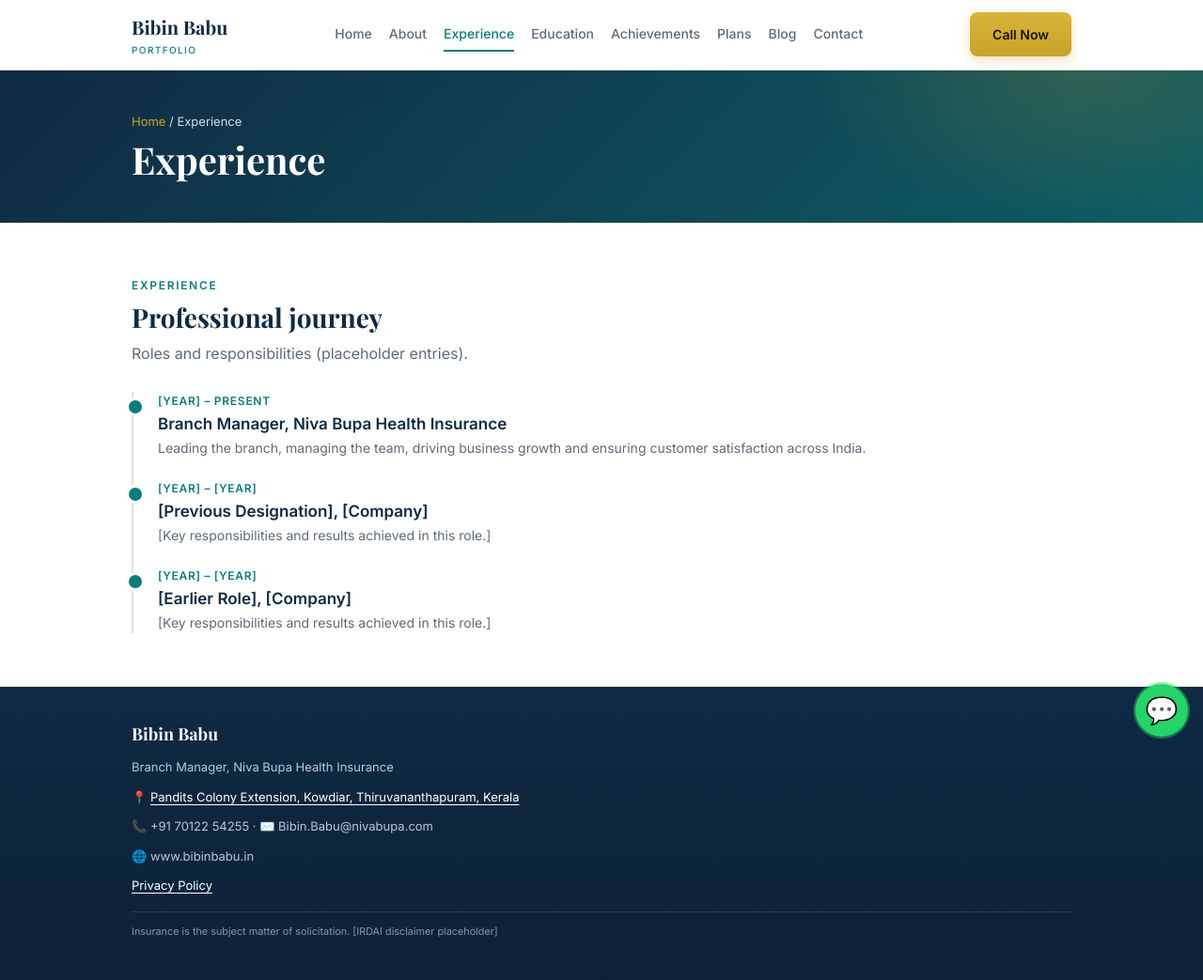
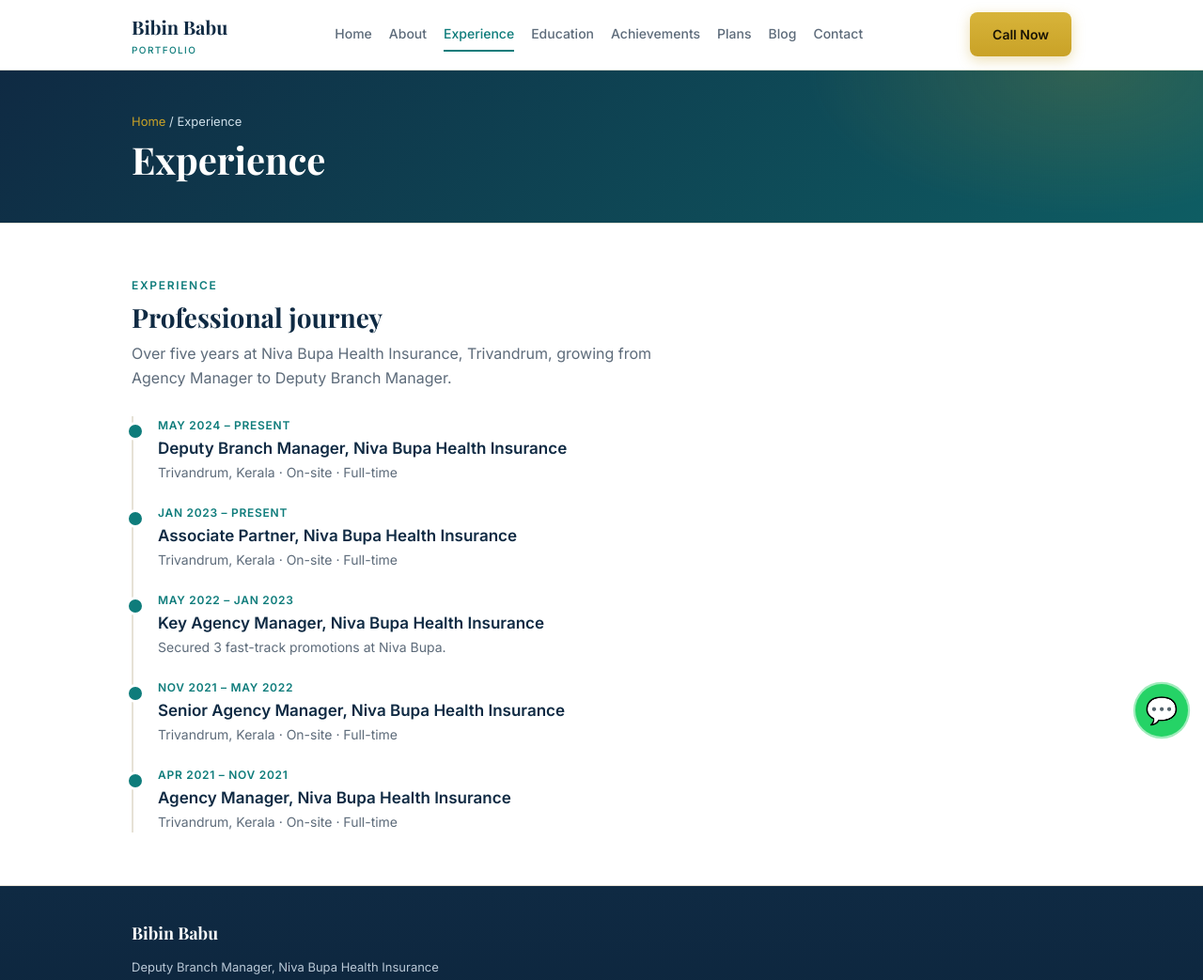
Before and after one commit to anjubibin2022-sys/bibin-babu, a plain HTML site: page experience.html in a window 1280 px wide. Shown: the top 1043 px of the page at 94% size. Drawn offline with nearby package versions, Linux system fonts and the light colour scheme.

Commit message:
Add files via upload

```diff
--- a/experience.html
+++ b/experience.html
@@ -16,16 +16,18 @@
 <section id="experience" class="alt"><div class="wrap">
 <div class="eyebrow">Experience</div>
 <h2>Professional journey</h2>
-<p class="sub">Roles and responsibilities (placeholder entries).</p>
+<p class="sub">Over five years at Niva Bupa Health Insurance, Trivandrum, growing from Agency Manager to Deputy Branch Manager.</p>
 <div class="tl">
 <!-- ADD ENTRIES: copy one <div class="it"> block per role and edit year, title and description -->
-<div class="it"><div class="yr">[YEAR] – PRESENT</div><h3>Branch Manager, Niva Bupa Health Insurance</h3><p>Leading the branch, managing the team, driving business growth and ensuring customer satisfaction across India.</p></div>
-<div class="it"><div class="yr">[YEAR] – [YEAR]</div><h3>[Previous Designation], [Company]</h3><p>[Key responsibilities and results achieved in this role.]</p></div>
-<div class="it"><div class="yr">[YEAR] – [YEAR]</div><h3>[Earlier Role], [Company]</h3><p>[Key responsibilities and results achieved in this role.]</p></div>
+<div class="it"><div class="yr">MAY 2024 – PRESENT</div><h3>Deputy Branch Manager, Niva Bupa Health Insurance</h3><p>Trivandrum, Kerala · On-site · Full-time</p></div>
+<div class="it"><div class="yr">JAN 2023 – PRESENT</div><h3>Associate Partner, Niva Bupa Health Insurance</h3><p>Trivandrum, Kerala · On-site · Full-time</p></div>
+<div class="it"><div class="yr">MAY 2022 – JAN 2023</div><h3>Key Agency Manager, Niva Bupa Health Insurance</h3><p>Secured 3 fast-track promotions at Niva Bupa.</p></div>
+<div class="it"><div class="yr">NOV 2021 – MAY 2022</div><h3>Senior Agency Manager, Niva Bupa Health Insurance</h3><p>Trivandrum, Kerala · On-site · Full-time</p></div>
+<div class="it"><div class="yr">APR 2021 – NOV 2021</div><h3>Agency Manager, Niva Bupa Health Insurance</h3><p>Trivandrum, Kerala · On-site · Full-time</p></div>
 </div></div></section>
 <footer><div class="wrap">
 <b>Bibin Babu</b>
-<span>Branch Manager, Niva Bupa Health Insurance</span>
+<span>Deputy Branch Manager, Niva Bupa Health Insurance</span>
 <span>📍 <a href="https://www.google.com/maps/search/?api=1&amp;query=Pandits+Colony+Extension+Kowdiar+Thiruvananthapuram" target="_blank" rel="noopener">Pandits Colony Extension, Kowdiar, Thiruvananthapuram, Kerala</a></span>
 <span>📞 +91 70122 54255 · ✉️ Bibin.Babu@nivabupa.com</span>
 <span>🌐 www.bibinbabu.in</span>
```
Also changed, not shown: about.html (+5 -5 lines), achievements.html (+1 -1 lines), blog-template.html (+1 -1 lines), blog-what-is-health-insurance.html (+1 -1 lines), blog.html (+1 -1 lines), contact.html (+1 -1 lines), education.html (+1 -1 lines), index.html (+8 -8 lines), plans.html (+1 -1 lines), privacy.html (+2 -2 lines).
